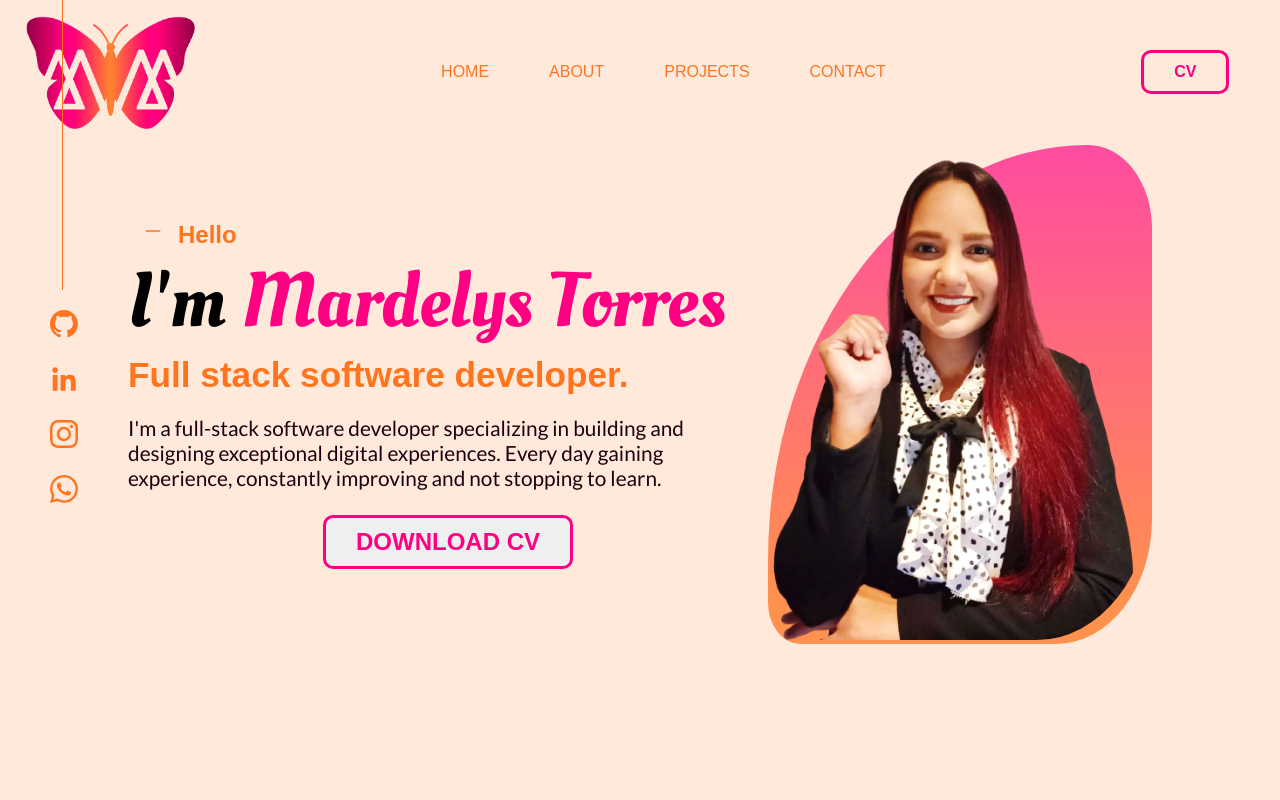
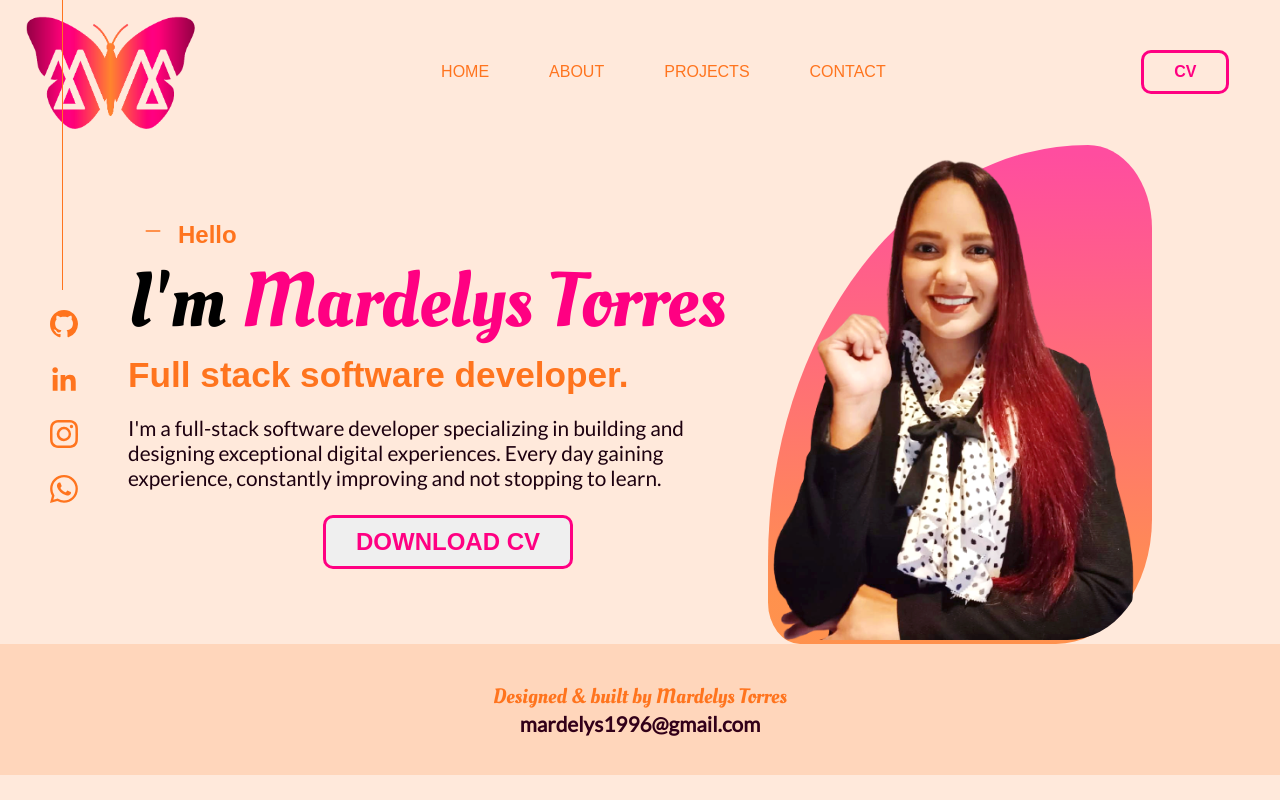
Before and after one commit to Mardelys/Protfolio-Web, a React (Create React App) app: page / in a window 1280 px wide. Built offline with nearby package versions, Linux system fonts and the light colour scheme.

Commit message:
Finish Footer

```diff
--- a/src/App.css
+++ b/src/App.css
@@ -11,7 +11,7 @@
    --gradient-dark:linear-gradient( 181deg,  rgba(255,0,130,0.67) 1.7%, rgba(255,116,30,0.75) 91.3% );
    /*-------------Variables Theme light--------------*/
    --body-color-light :#FFE9DB;
-   --container-body-light:#FFE2CF;
+   --container-body-light:#ffd6bb;
    --letter-light:#320019;
 }
 body{
--- a/src/Components/Container.jsx
+++ b/src/Components/Container.jsx
@@ -1,4 +1,4 @@
-import NavBar from '../Components/Nav-Footer/Nav';
+import NavBar,{Footer} from '../Components/Nav-Footer/Nav-Footer';
 import Home from '../Components/Home/Home';
 
 
@@ -10,6 +10,7 @@ function Container() {
          <div className="Container">
             <NavBar />
             <Home/>
+            <Footer/>
          </div>
 
    );
--- a/src/Components/Home/Home.css
+++ b/src/Components/Home/Home.css
@@ -16,7 +16,7 @@ font-size:clamp(1rem, 2vw, 1.5rem) ;
    width: 50px;
 }
 .home .title-name{
-   font-size: clamp(2.6rem, 6vw, 5rem);
+   font-size: clamp(2.5rem, 6vw, 5rem);
    font-weight: 300;
    font-family: 'Oleo Script', Arial, Helvetica, sans-serif;
 }
@@ -58,7 +58,7 @@ button, .download-cv{
    width: 100%;
    margin: 0;
    padding:0 ;
-   border-bottom-right-radius:30% ;
+   border-bottom-right-radius:22% ;
 }
 .container-photo{
    background-image: var(--gradient-dark);
@@ -66,7 +66,6 @@ button, .download-cv{
   border-bottom-right-radius: 30%;
   border-top-right-radius: 20%;
   border-bottom-left-radius: 10%;
-
 }
 
 @media (max-width:1280px){
--- a/src/Components/Home/Home.jsx
+++ b/src/Components/Home/Home.jsx
@@ -23,7 +23,7 @@ function Home() {
             <a href="#" className="">
                <img
                   className="img-ejp"
-                  src={require("./foto.png")}
+                  src={require("./images/foto.png")}
                   alt=""
                />
             </a>
--- a/src/Components/Nav-Footer/Nav.jsx
+++ b/src/Components/Nav-Footer/Nav-Footer.jsx
@@ -40,3 +40,13 @@ export default function NavBar() {
 
    )
 }
+
+export function Footer() {
+
+   return (
+      <div className="footer">
+         <p>Designed & built by Mardelys Torres </p>
+         <a href="#">mardelys1996@gmail.com </a>
+
+      </div>
+   )}
--- a/src/Components/Nav-Footer/Nav.css
+++ b/src/Components/Nav-Footer/Nav.css
@@ -253,3 +253,26 @@ header{
 }
 
 }
+
+
+/**--------------FOOTER-----------**/
+footer, .footer{
+   width: 100%;
+   justify-content: center;
+   padding: 3% 0;
+   text-align: center;
+   background: var(--container-body-light);
+}
+
+.footer p{
+   font-size:clamp(1.3rem, 2vw, 1.3rem) ;
+   font-family: 'Oleo Script',Arial, Helvetica, sans-serif;
+   color: var(--orange);
+}
+.footer a{
+   text-decoration: none;
+   color: var(--letter-light);
+   font-family: 'Lato',Arial, Helvetica, sans-serif;
+   font-weight: 800;
+   font-size:clamp(1.1rem, 2vw, 1.3rem) ;
+}
```
Also changed, not shown: src/Components/Home/images/foto.png (renamed from src/Components/Home/foto.png), src/Components/Nav-Footer/Footer.jsx (deleted).
